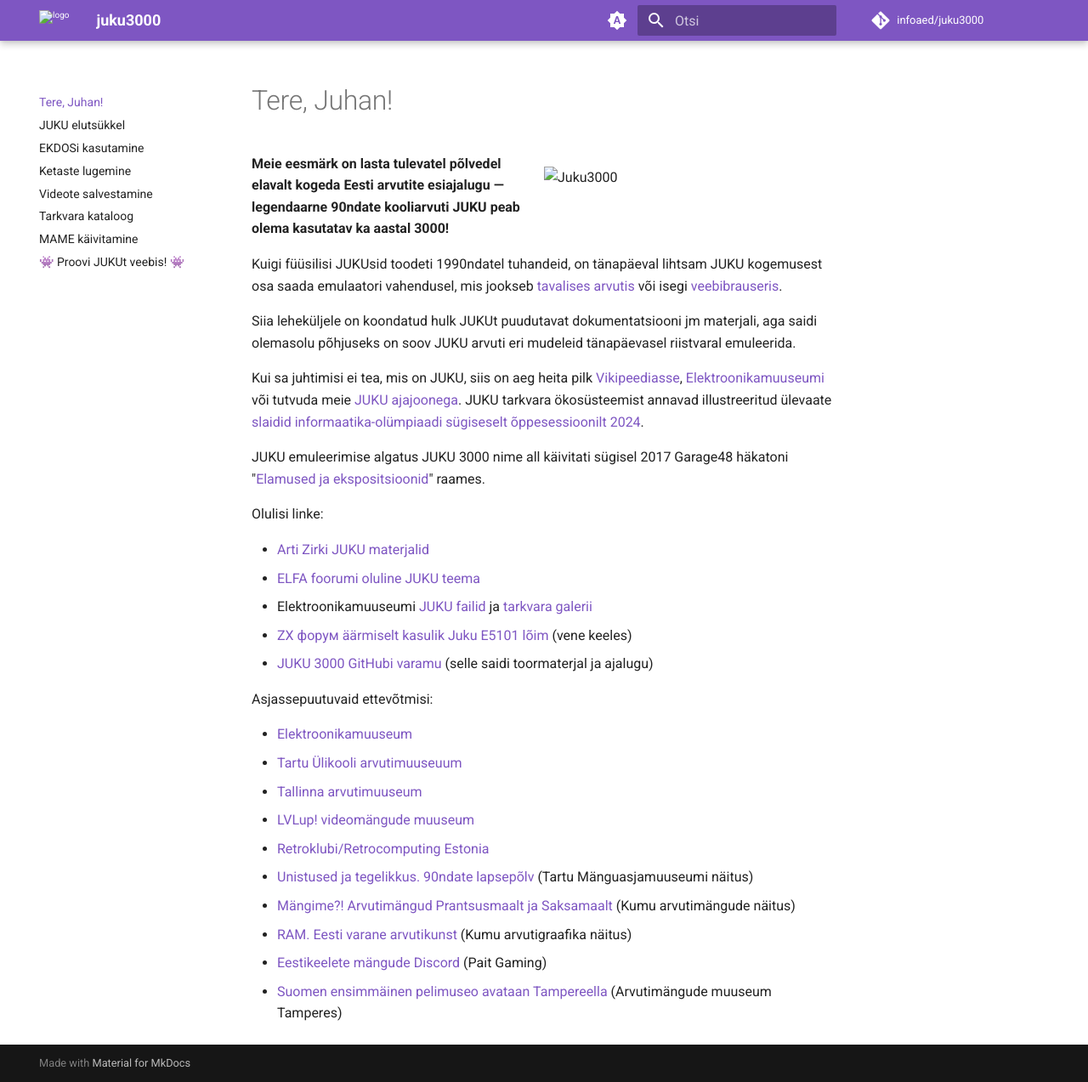
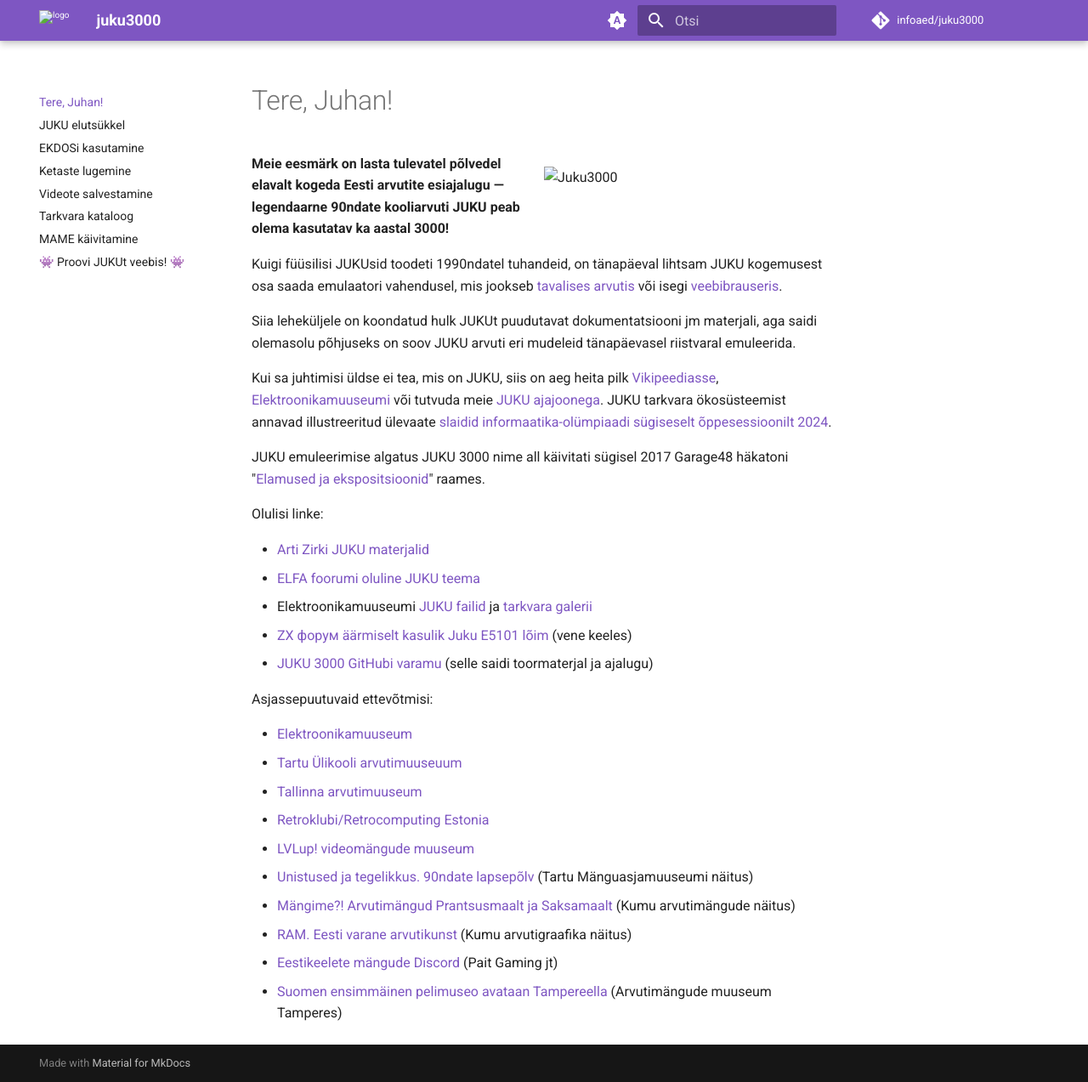
Before and after one commit to infoaed/juku3000, an MkDocs documentation site: the page built from docs/index.md, in a window 1280 px wide and 1273 px high. Shown: the whole window at 85% size. Built offline with MkDocs 1.6.1 and Material for MkDocs 9.7.7, drawn with Linux system fonts in a browser that asks for light colours; comment, search, counter and statistics services are not loaded.

Commit message:
Mõned kirjavead vmt

```diff
--- a/docs/index.md
+++ b/docs/index.md
@@ -5,7 +5,7 @@
 
 Siia leheküljele on koondatud hulk JUKUt puudutavat dokumentatsiooni jm materjali, aga saidi olemasolu põhjuseks on soov JUKU arvuti eri mudeleid tänapäevasel riistvaral emuleerida.
 
-Kui sa juhtimisi ei tea, mis on JUKU, siis on aeg heita pilk [Vikipeediasse](https://et.wikipedia.org/wiki/Juku_(arvuti)), [Elektroonikamuuseumi](https://elektroonikamuuseum.ee/juku_arvuti_lugu.html) või tutvuda meie [JUKU ajajoonega](ajajoon.md). JUKU tarkvara ökosüsteemist annavad illustreeritud ülevaate [slaidid informaatika-olümpiaadi sügiseselt õppesessioonilt 2024](https://p6drad-teel.net/~p6der/juku-hingeelu_2024_videota.pdf).
+Kui sa juhtimisi üldse ei tea, mis on JUKU, siis on aeg heita pilk [Vikipeediasse](https://et.wikipedia.org/wiki/Juku_(arvuti)), [Elektroonikamuuseumi](https://elektroonikamuuseum.ee/juku_arvuti_lugu.html) või tutvuda meie [JUKU ajajoonega](ajajoon.md). JUKU tarkvara ökosüsteemist annavad illustreeritud ülevaate [slaidid informaatika-olümpiaadi sügiseselt õppesessioonilt 2024](https://p6drad-teel.net/~p6der/juku-hingeelu_2024_videota.pdf).
 
 JUKU emuleerimise algatus JUKU 3000 nime all käivitati sügisel 2017 Garage48 häkatoni "[Elamused ja ekspositsioonid](https://garage48.org/blog/garage48-elamused-ja-ekspositsioonid-toi-tahed-taevast-raputas-ja-pani-nostalgitsema-voitja-on-ta)" raames.
 
@@ -22,10 +22,10 @@
 * [Elektroonikamuuseum](https://elektroonikamuuseum.ee/)
 * [Tartu Ülikooli arvutimuuseuum](http://arvutimuuseum.ut.ee/)
 * [Tallinna arvutimuuseum](http://arvutimuuseum.ee/)
+* [Retroklubi/Retrocomputing Estonia](http://pushspace.com/)
 * [LVLup! videomängude muuseum](https://www.rara.ee/meist/asukohad/#lvlup-videomangude-muuseum)
-* [Retroklubi/Retrocomputing Estonia](http://pushspace.com/)
 * [Unistused ja tegelikkus. 90ndate lapsepõlv](https://web.archive.org/web/20180204224850/https://www.mm.ee/naitused/naitus-unistused-ja-tegelikkus-90ndate-lapsepolv) (Tartu Mänguasjamuuseumi näitus)
 * [Mängime?! Arvutimängud Prantsusmaalt ja Saksamaalt](https://web.archive.org/web/20170825094230/https://kumu.ekm.ee/arhiiv/naitused-2013/mangime-arvutimangud-prantsusmaalt-ja-saksamaalt/) (Kumu arvutimängude näitus)
 * [RAM. Eesti varane arvutikunst](https://kumu.ekm.ee/syndmus/ram-eesti-varane-arvutikunst/) (Kumu arvutigraafika näitus)
-* [Eestikeelete mängude Discord](https://discord.gg/nQvCGeNPhr) (Pait Gaming)
+* [Eestikeelete mängude Discord](https://discord.gg/nQvCGeNPhr) (Pait Gaming jt)
 * [Suomen ensimmäinen pelimuseo avataan Tampereella](https://yle.fi/uutiset/3-9354287) (Arvutimängude muuseum Tamperes)
```
